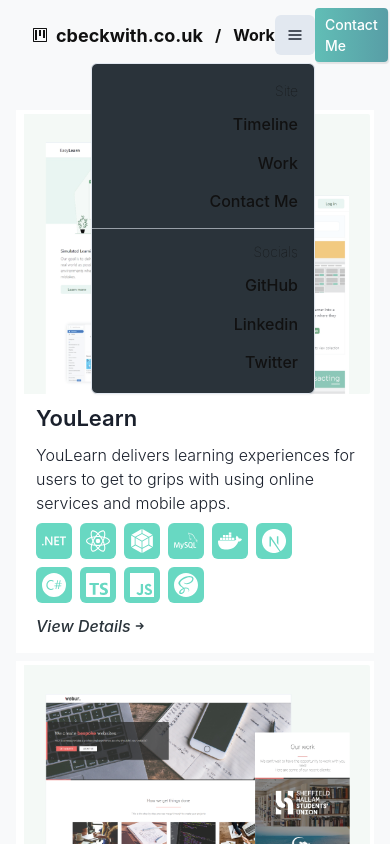
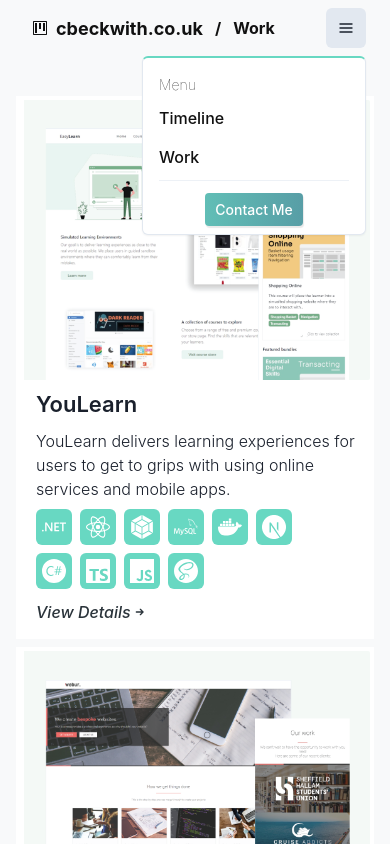
Before and after one commit to 123callumb/callum-beckwith-portfolio, a Next.js app: page /work in a window 390 px wide. Both pictures are taken after a click on the button "Menu". Shown: the top 844 px of the page. Built offline with nearby package versions, Linux system fonts and the light colour scheme.

Commit message:
mobile header

```diff
--- a/components/shared/Header.tsx
+++ b/components/shared/Header.tsx
@@ -1,5 +1,5 @@
 import { HamburgerIcon } from "@chakra-ui/icons";
-import { Center, Container, Divider, Flex, Icon, IconButton, Menu, MenuButton, MenuList, Spacer, Stack, Text, VStack } from "@chakra-ui/react"
+import { Box, Center, Container, Divider, Flex, Icon, IconButton, Menu, MenuButton, MenuList, Spacer, Stack, Text, VStack } from "@chakra-ui/react"
 import NextLink from 'next/link';
 import ColourPaletteEnum from "../../lib/enums/ColourPaletteEnum";
 import { ExternalLinkEnum, InternalLinkEnum } from "../../lib/enums/LinkEnum";
@@ -22,7 +22,7 @@
             </Center>
             <Spacer />
             <Center>
-                <Stack direction={{ md: 'row' }} spacing={12} display={{ base: 'none', md: 'flex' }}>
+                <Stack direction={'row'} spacing={12} display={{ base: 'none', lg: 'flex' }}>
                     <Flex flexDir={"column"} alignItems="center">
                         <NextLink href={ResourceHelper.CreateInternalURL(InternalLinkEnum.CVSummary)}>
                             <Text className="linkAnimation" fontWeight="600" fontSize="sm">Timeline</Text>
@@ -36,43 +36,31 @@
                 </Stack>
                 <Menu id="mobile-menu">
                     <MenuButton
-                        display={{ base: 'flex', md: 'none' }}
+                        display={{ base: 'flex', md: 'flex', lg: 'none' }}
                         as={IconButton}
                         aria-label='Menu'
                         icon={<HamburgerIcon />}
                         variant='ghost'
                     />
-                    <MenuList bgColor={ColourPaletteEnum.DarkBlue} textAlign="right">
-                        <VStack px="4" pt="2" alignItems="end">
-                            <Text fontSize="sm" fontWeight="100">Site</Text>
+                    <MenuList bgColor={"white"} borderTop={`2px solid ${ColourPaletteEnum.Cyan}`}>
+                        <VStack px="4" pt="2" alignItems="start">
+                            <Text fontSize="sm" fontWeight="100">Menu</Text>
                             <NextLink href={ResourceHelper.CreateInternalURL(InternalLinkEnum.CVSummary)}>
                                 <Text fontWeight="500" className="linkAnimation">Timeline</Text>
                             </NextLink>
                             <NextLink href={ResourceHelper.CreateInternalURL(InternalLinkEnum.Work)}>
                                 <Text fontWeight="500" className="linkAnimation">Work</Text>
                             </NextLink>
-                            <NextLink href={ResourceHelper.CreateInternalURL(InternalLinkEnum.Contact)}>
-                                <Text fontWeight="500" className="linkAnimation">Contact Me</Text>
-                            </NextLink>
-                        </VStack>
-                        <Divider my="3" />
-                        <VStack spacing={2} px="4" pb="2" alignItems="end">
-                            <Text fontSize="sm" fontWeight="100">Socials</Text>
-                            <a href={ExternalLinkEnum.GitHub} target="_blank" rel="noreferrer">
-                                <Text fontWeight="500" className="linkAnimation">GitHub</Text>
-                            </a>
-                            <a href={ExternalLinkEnum.LinkedIn} target="_blank" rel="noreferrer">
-                                <Text fontWeight="500" className="linkAnimation">Linkedin</Text>
-                            </a>
-                            <a href={ExternalLinkEnum.Twitter} target="_blank" rel="noreferrer">
-                                <Text fontWeight="500" className="linkAnimation">Twitter</Text>
-                            </a>
+                            <Divider />
+                            <Flex justifyContent={"center"} w="100%" pt="1">
+                                <GradientButton title="Contact Me" href={ResourceHelper.CreateInternalURL(InternalLinkEnum.Contact)} />
+                            </Flex>
                         </VStack>
                     </MenuList>
                 </Menu>
             </Center>
-            <Spacer />
-            <Center>
+            <Spacer display={{ base: "none", md: "none", lg: "block" }} />
+            <Center display={{ base: "none", md: "none", lg: "block" }}>
                 <GradientButton title="Contact Me" href={ResourceHelper.CreateInternalURL(InternalLinkEnum.Contact)} />
             </Center>
         </Flex>
```
